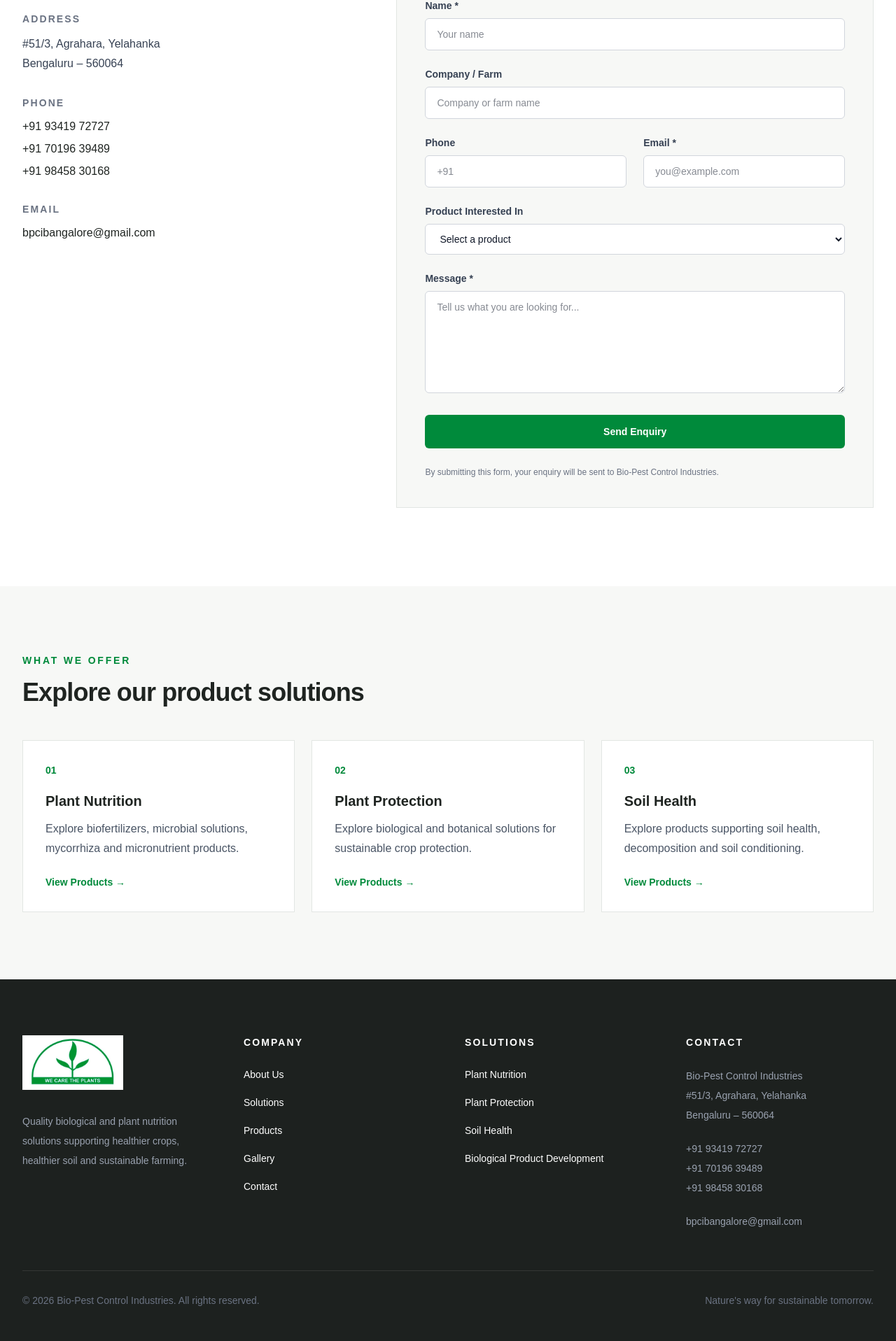
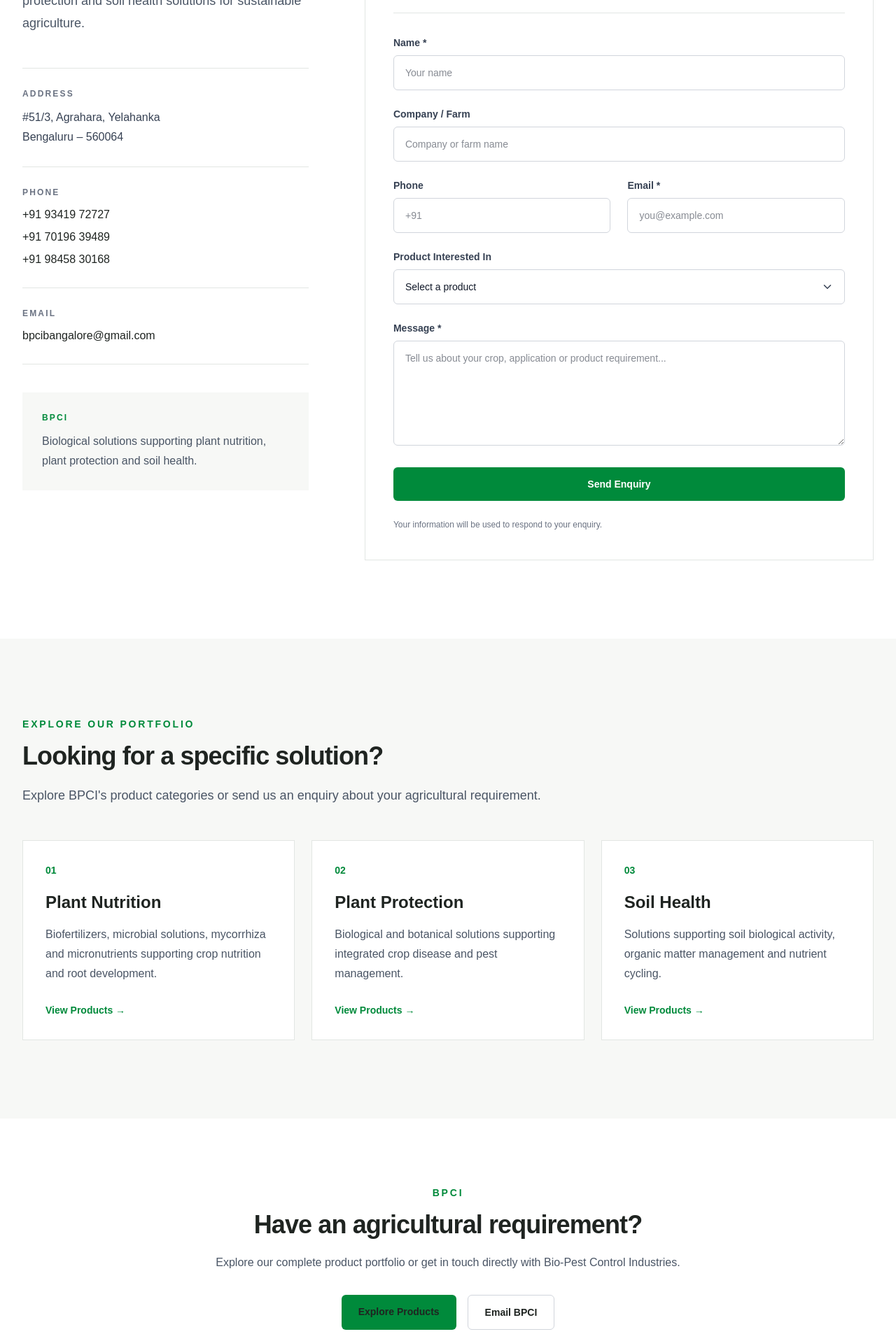
Before and after one commit to AaditManakame/bpci-website, a Next.js app: page /contact in a window 1280 px wide. Shown: the part 880-2797 px from the top of the page at 70% size. Built offline with nearby package versions, Linux system fonts and the light colour scheme.

Commit message:
Redesign contact page and enquiry form

```diff
--- a/src/app/contact/page.tsx
+++ b/src/app/contact/page.tsx
@@ -27,6 +27,30 @@
   "NEEM CAKE",
   "BPCI-PROM",
   "HUMIC ACID",
+];
+
+const productCategories = [
+  {
+    number: "01",
+    title: "Plant Nutrition",
+    description:
+      "Biofertilizers, microbial solutions, mycorrhiza and micronutrients supporting crop nutrition and root development.",
+    href: "/products?category=plant-nutrition",
+  },
+  {
+    number: "02",
+    title: "Plant Protection",
+    description:
+      "Biological and botanical solutions supporting integrated crop disease and pest management.",
+    href: "/products?category=plant-protection",
+  },
+  {
+    number: "03",
+    title: "Soil Health",
+    description:
+      "Solutions supporting soil biological activity, organic matter management and nutrient cycling.",
+    href: "/products?category=soil-health",
+  },
 ];
 
 function ContactForm() {
@@ -106,18 +130,21 @@
   }
 
   return (
-    <div className="border border-[var(--border)] bg-[#f7f8f6] p-8 lg:p-10">
+    <div className="border border-[var(--border)] bg-white p-7 sm:p-8 lg:p-10">
+      <div className="border-b border-[var(--border)] pb-7">
         <p className="text-sm font-semibold uppercase tracking-[0.2em] text-[var(--primary)]">
           Product Enquiry
         </p>
 
-      <h2 className="mt-4 text-2xl font-semibold text-[var(--foreground)]">
-        Send us an enquiry
+        <h2 className="mt-3 text-2xl font-semibold tracking-tight text-[var(--foreground)] sm:text-3xl">
+          Tell us what you need
         </h2>
 
-      <p className="mt-4 leading-7 text-gray-600">
-        Fill in the details below and our team can get back to you.
+        <p className="mt-3 max-w-xl leading-7 text-gray-600">
+          Share your requirements and our team can get back to you with
+          relevant product information.
         </p>
+      </div>
 
       {requestedProduct && selectedProduct && (
         <div className="mt-6 border border-green-200 bg-green-50 p-4">
@@ -135,7 +162,8 @@
         <div className="mt-6 border border-green-200 bg-green-50 p-4 text-sm leading-6 text-green-800">
           <strong>Enquiry sent successfully.</strong>
           <br />
-          Thank you for contacting BPCI. Our team will get back to you.
+          Thank you for contacting Bio-Pest Control Industries. Our team will
+          get back to you.
         </div>
       )}
 
@@ -160,7 +188,7 @@
             type="text"
             required
             placeholder="Your name"
-            className="mt-2 w-full rounded-md border border-gray-300 bg-white px-4 py-3 text-sm text-gray-900 outline-none focus:border-[var(--primary)] focus:ring-1 focus:ring-[var(--primary)]"
+            className="mt-2 w-full rounded-md border border-gray-300 bg-white px-4 py-3.5 text-sm text-gray-900 outline-none focus:border-[var(--primary)] focus:ring-1 focus:ring-[var(--primary)]"
           />
         </div>
 
@@ -177,7 +205,7 @@
             name="company"
             type="text"
             placeholder="Company or farm name"
-            className="mt-2 w-full rounded-md border border-gray-300 bg-white px-4 py-3 text-sm text-gray-900 outline-none focus:border-[var(--primary)] focus:ring-1 focus:ring-[var(--primary)]"
+            className="mt-2 w-full rounded-md border border-gray-300 bg-white px-4 py-3.5 text-sm text-gray-900 outline-none focus:border-[var(--primary)] focus:ring-1 focus:ring-[var(--primary)]"
           />
         </div>
 
@@ -195,7 +223,7 @@
               name="phone"
               type="tel"
               placeholder="+91"
-              className="mt-2 w-full rounded-md border border-gray-300 bg-white px-4 py-3 text-sm text-gray-900 outline-none focus:border-[var(--primary)] focus:ring-1 focus:ring-[var(--primary)]"
+              className="mt-2 w-full rounded-md border border-gray-300 bg-white px-4 py-3.5 text-sm text-gray-900 outline-none focus:border-[var(--primary)] focus:ring-1 focus:ring-[var(--primary)]"
             />
           </div>
 
@@ -213,7 +241,7 @@
               type="email"
               required
               placeholder="you@example.com"
-              className="mt-2 w-full rounded-md border border-gray-300 bg-white px-4 py-3 text-sm text-gray-900 outline-none focus:border-[var(--primary)] focus:ring-1 focus:ring-[var(--primary)]"
+              className="mt-2 w-full rounded-md border border-gray-300 bg-white px-4 py-3.5 text-sm text-gray-900 outline-none focus:border-[var(--primary)] focus:ring-1 focus:ring-[var(--primary)]"
             />
           </div>
         </div>
@@ -226,12 +254,13 @@
             Product Interested In
           </label>
 
+          <div className="relative mt-2">
             <select
               id="product"
               name="product"
               value={selectedProduct}
               onChange={(event) => setSelectedProduct(event.target.value)}
-            className="mt-2 w-full rounded-md border border-gray-300 bg-white px-4 py-3 text-sm text-gray-900 outline-none focus:border-[var(--primary)] focus:ring-1 focus:ring-[var(--primary)]"
+              className="w-full appearance-none rounded-md border border-gray-300 bg-white px-4 py-3.5 pr-12 text-sm text-gray-900 outline-none focus:border-[var(--primary)] focus:ring-1 focus:ring-[var(--primary)]"
             >
               <option value="">Select a product</option>
 
@@ -241,6 +270,27 @@
                 </option>
               ))}
             </select>
+
+            <span className="pointer-events-none absolute inset-y-0 right-4 flex items-center">
+              <svg
+                width="18"
+                height="18"
+                viewBox="0 0 24 24"
+                fill="none"
+                xmlns="http://www.w3.org/2000/svg"
+                className="text-gray-700"
+                aria-hidden="true"
+              >
+                <path
+                  d="M6 9L12 15L18 9"
+                  stroke="currentColor"
+                  strokeWidth="2"
+                  strokeLinecap="round"
+                  strokeLinejoin="round"
+                />
+              </svg>
+            </span>
+          </div>
         </div>
 
         <div>
@@ -256,8 +306,8 @@
             name="message"
             required
             rows={6}
-            placeholder="Tell us what you are looking for..."
-            className="mt-2 w-full resize-y rounded-md border border-gray-300 bg-white px-4 py-3 text-sm text-gray-900 outline-none focus:border-[var(--primary)] focus:ring-1 focus:ring-[var(--primary)]"
+            placeholder="Tell us about your crop, application or product requirement..."
+            className="mt-2 w-full resize-y rounded-md border border-gray-300 bg-white px-4 py-3.5 text-sm text-gray-900 outline-none focus:border-[var(--primary)] focus:ring-1 focus:ring-[var(--primary)]"
           />
         </div>
 
@@ -270,8 +320,7 @@
         </button>
 
         <p className="text-xs leading-5 text-gray-500">
-          By submitting this form, your enquiry will be sent to Bio-Pest
-          Control Industries.
+          Your information will be used to respond to your enquiry.
         </p>
       </form>
     </div>
@@ -284,28 +333,31 @@
       <Navbar />
 
       <main>
-        {/* Header */}
+        {/* Hero */}
         <section className="bg-[#f7f8f6] py-24 lg:py-32">
           <div className="mx-auto max-w-7xl px-6 lg:px-8">
+            <div className="max-w-4xl">
               <p className="text-sm font-semibold uppercase tracking-[0.2em] text-[var(--primary)]">
                 Contact BPCI
               </p>
 
-            <h1 className="mt-4 max-w-4xl text-4xl font-semibold tracking-tight text-[var(--foreground)] sm:text-5xl lg:text-6xl">
-              Let&apos;s talk about your agricultural requirements
+              <h1 className="mt-4 text-4xl font-semibold tracking-tight text-[var(--foreground)] sm:text-5xl lg:text-6xl">
+                Let&apos;s talk about your agricultural requirements.
               </h1>
 
-            <p className="mt-6 max-w-2xl text-lg leading-8 text-gray-600">
+              <p className="mt-6 max-w-3xl text-lg leading-8 text-gray-600">
                 Get in touch with Bio-Pest Control Industries for product
                 information, agricultural requirements and enquiries.
               </p>
             </div>
+          </div>
         </section>
 
-        {/* Contact */}
-        <section className="bg-white py-24 lg:py-28">
+        {/* Contact Details + Form */}
+        <section className="bg-white py-20 lg:py-28">
           <div className="mx-auto max-w-7xl px-6 lg:px-8">
-            <div className="grid gap-14 lg:grid-cols-[0.8fr_1.2fr] lg:gap-20">
+            <div className="grid gap-14 lg:grid-cols-[0.72fr_1.28fr] lg:gap-20">
+              {/* Contact information */}
               <div>
                 <p className="text-sm font-semibold uppercase tracking-[0.2em] text-[var(--primary)]">
                   Get In Touch
@@ -315,14 +367,15 @@
                   Bio-Pest Control Industries
                 </h2>
 
-                <p className="mt-6 leading-8 text-gray-600">
+                <p className="mt-6 max-w-lg text-lg leading-8 text-gray-600">
                   We provide biological, plant nutrition, plant protection and
                   soil health solutions for sustainable agriculture.
                 </p>
 
-                <div className="mt-10 space-y-8">
-                  <div>
-                    <p className="text-sm font-semibold uppercase tracking-[0.15em] text-gray-500">
+                <div className="mt-12 border-t border-[var(--border)]">
+                  {/* Address */}
+                  <div className="border-b border-[var(--border)] py-7">
+                    <p className="text-xs font-semibold uppercase tracking-[0.18em] text-gray-500">
                       Address
                     </p>
 
@@ -333,8 +386,9 @@
                     </p>
                   </div>
 
-                  <div>
-                    <p className="text-sm font-semibold uppercase tracking-[0.15em] text-gray-500">
+                  {/* Phone */}
+                  <div className="border-b border-[var(--border)] py-7">
+                    <p className="text-xs font-semibold uppercase tracking-[0.18em] text-gray-500">
                       Phone
                     </p>
 
@@ -362,8 +416,9 @@
                     </div>
                   </div>
 
-                  <div>
-                    <p className="text-sm font-semibold uppercase tracking-[0.15em] text-gray-500">
+                  {/* Email */}
+                  <div className="border-b border-[var(--border)] py-7">
+                    <p className="text-xs font-semibold uppercase tracking-[0.18em] text-gray-500">
                       Email
                     </p>
 
@@ -375,11 +430,24 @@
                     </a>
                   </div>
                 </div>
+
+                {/* Business focus */}
+                <div className="mt-10 bg-[#f7f8f6] p-7">
+                  <p className="text-xs font-semibold uppercase tracking-[0.18em] text-[var(--primary)]">
+                    BPCI
+                  </p>
+
+                  <p className="mt-3 leading-7 text-gray-600">
+                    Biological solutions supporting plant nutrition, plant
+                    protection and soil health.
+                  </p>
+                </div>
               </div>
 
+              {/* Form */}
               <Suspense
                 fallback={
-                  <div className="border border-[var(--border)] bg-[#f7f8f6] p-8 lg:p-10">
+                  <div className="border border-[var(--border)] bg-white p-8 lg:p-10">
                     <p className="text-sm text-gray-500">
                       Loading enquiry form...
                     </p>
@@ -393,84 +461,81 @@
         </section>
 
         {/* Product Categories */}
-        <section className="bg-[#f7f8f6] py-24">
+        <section className="bg-[#f7f8f6] py-24 lg:py-28">
           <div className="mx-auto max-w-7xl px-6 lg:px-8">
-            <div className="max-w-2xl">
+            <div className="max-w-3xl">
               <p className="text-sm font-semibold uppercase tracking-[0.2em] text-[var(--primary)]">
-                What We Offer
+                Explore Our Portfolio
               </p>
 
               <h2 className="mt-4 text-3xl font-semibold tracking-tight text-[var(--foreground)] sm:text-4xl">
-                Explore our product solutions
+                Looking for a specific solution?
               </h2>
+
+              <p className="mt-5 text-lg leading-8 text-gray-600">
+                Explore BPCI&apos;s product categories or send us an enquiry
+                about your agricultural requirement.
+              </p>
             </div>
 
             <div className="mt-12 grid gap-6 md:grid-cols-3">
+              {productCategories.map((category) => (
                 <Link
-                href="/products?category=plant-nutrition"
-                className="group border border-[var(--border)] bg-white p-8 hover:bg-[#fafbf9]"
+                  key={category.number}
+                  href={category.href}
+                  className="group border border-[var(--border)] bg-white p-8 transition-colors hover:bg-[#fafbf9]"
                 >
                   <p className="text-sm font-semibold text-[var(--primary)]">
-                  01
+                    {category.number}
                   </p>
 
-                <h3 className="mt-5 text-xl font-semibold text-[var(--foreground)]">
-                  Plant Nutrition
+                  <h3 className="mt-5 text-2xl font-semibold text-[var(--foreground)]">
+                    {category.title}
                   </h3>
 
-                <p className="mt-3 leading-7 text-gray-600">
-                  Explore biofertilizers, microbial solutions, mycorrhiza and
-                  micronutrient products.
+                  <p className="mt-4 leading-7 text-gray-600">
+                    {category.description}
                   </p>
 
-                <p className="mt-6 text-sm font-semibold text-[var(--primary)]">
+                  <p className="mt-7 text-sm font-semibold text-[var(--primary)] group-hover:text-[var(--primary-dark)]">
                     View Products →
                   </p>
                 </Link>
+              ))}
+            </div>
+          </div>
+        </section>
 
-              <Link
-                href="/products?category=plant-protection"
-                className="group border border-[var(--border)] bg-white p-8 hover:bg-[#fafbf9]"
-              >
-                <p className="text-sm font-semibold text-[var(--primary)]">
-                  02
+        {/* Final CTA */}
+        <section className="bg-white py-20 lg:py-24">
+          <div className="mx-auto max-w-4xl px-6 text-center lg:px-8">
+            <p className="text-sm font-semibold uppercase tracking-[0.2em] text-[var(--primary)]">
+              BPCI
             </p>
 
-                <h3 className="mt-5 text-xl font-semibold text-[var(--foreground)]">
-                  Plant Protection
-                </h3>
+            <h2 className="mt-4 text-3xl font-semibold tracking-tight text-[var(--foreground)] sm:text-4xl">
+              Have an agricultural requirement?
+            </h2>
 
-                <p className="mt-3 leading-7 text-gray-600">
-                  Explore biological and botanical solutions for sustainable
-                  crop protection.
+            <p className="mx-auto mt-5 max-w-2xl leading-7 text-gray-600">
+              Explore our complete product portfolio or get in touch directly
+              with Bio-Pest Control Industries.
             </p>
 
-                <p className="mt-6 text-sm font-semibold text-[var(--primary)]">
-                  View Products →
-                </p>
+            <div className="mt-8 flex flex-wrap justify-center gap-4">
+              <Link
+                href="/products"
+                className="rounded-md bg-[var(--primary)] px-6 py-3.5 text-sm font-semibold text-white hover:bg-[var(--primary-dark)]"
+              >
+                Explore Products
               </Link>
 
-              <Link
-                href="/products?category=soil-health"
-                className="group border border-[var(--border)] bg-white p-8 hover:bg-[#fafbf9]"
+              <a
+                href="mailto:bpcibangalore@gmail.com"
+                className="rounded-md border border-gray-300 bg-white px-6 py-3.5 text-sm font-semibold text-gray-800 hover:border-[var(--primary)] hover:text-[var(--primary)]"
               >
-                <p className="text-sm font-semibold text-[var(--primary)]">
-                  03
-                </p>
-
-                <h3 className="mt-5 text-xl font-semibold text-[var(--foreground)]">
-                  Soil Health
-                </h3>
-
-                <p className="mt-3 leading-7 text-gray-600">
-                  Explore products supporting soil health, decomposition and
-                  soil conditioning.
-                </p>
-
-                <p className="mt-6 text-sm font-semibold text-[var(--primary)]">
-                  View Products →
-                </p>
-              </Link>
+                Email BPCI
+              </a>
             </div>
           </div>
         </section>
```
Lines whose indentation alone changed are shown as unchanged.
